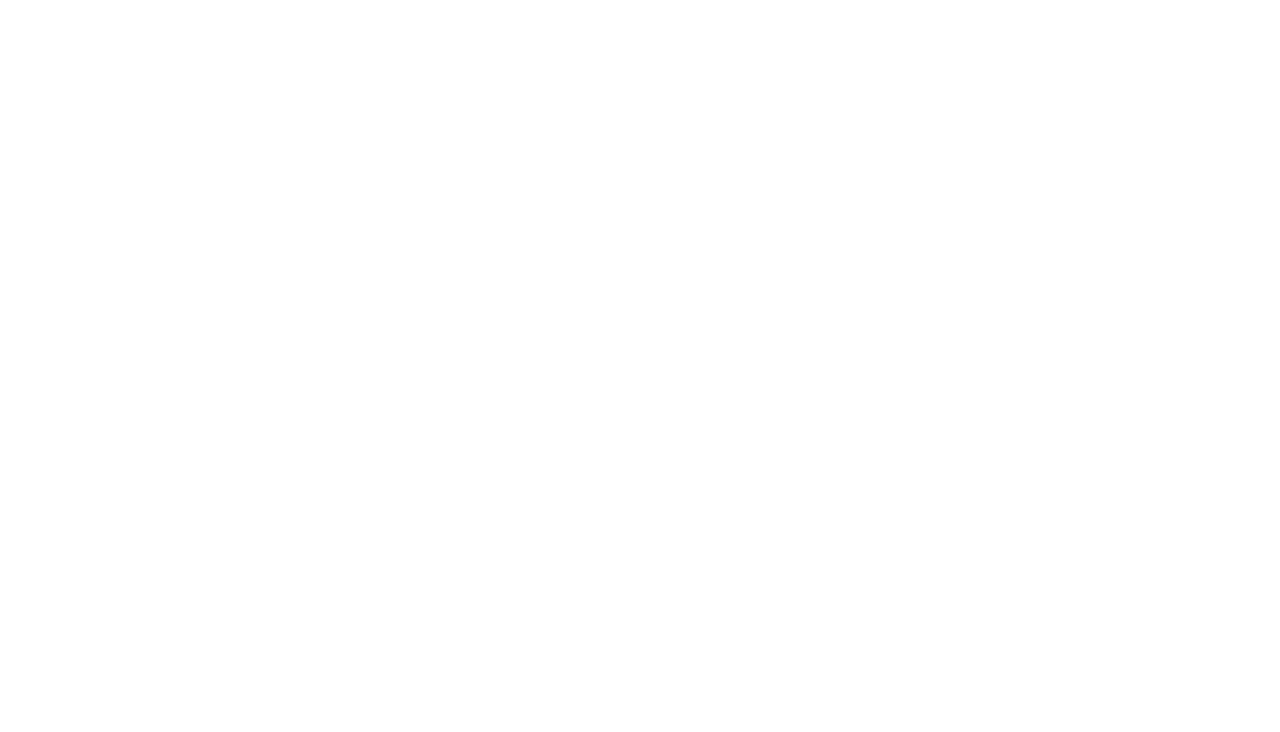
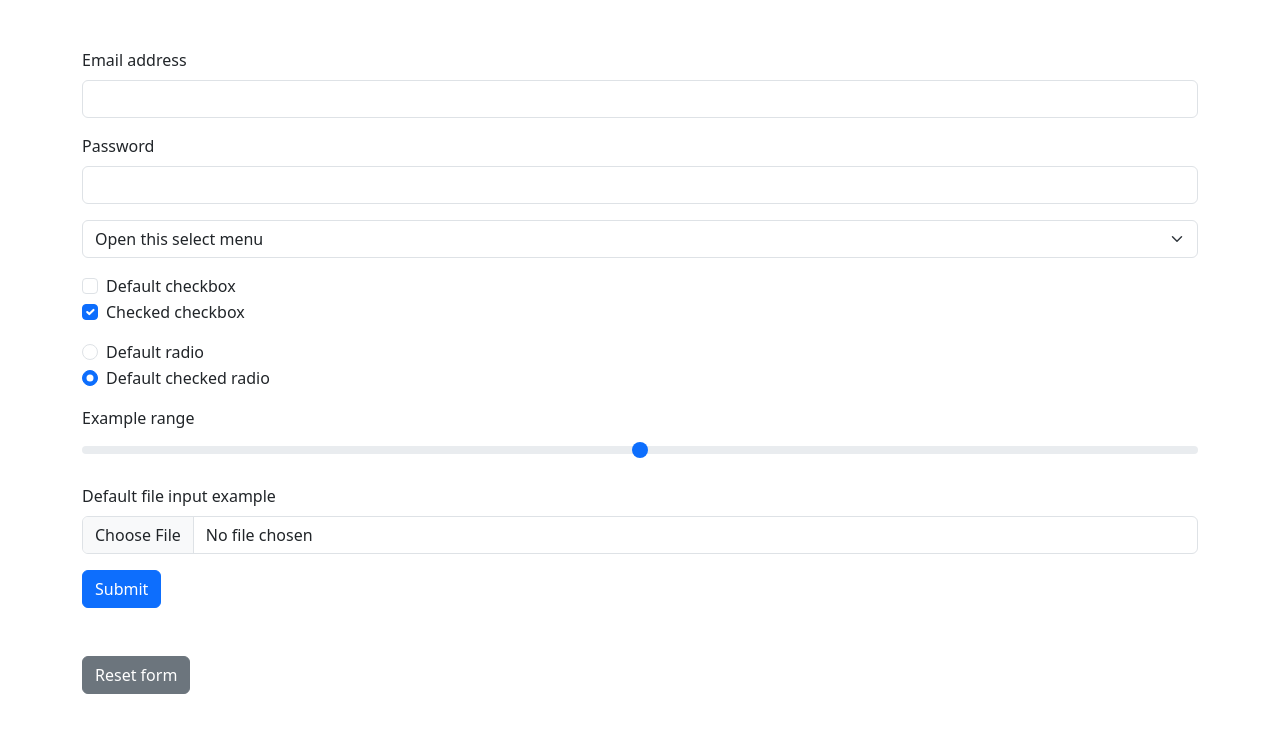
Before and after one commit to josemcj/simple-forms, a plain HTML site: page index.html in a window 1280 px wide. Drawn offline with nearby package versions, Linux system fonts and the light colour scheme.

Commit message:
feat: implementa la clase SimpleForms

```diff
--- /dev/null
+++ b/assets/js/main.js
@@ -0,0 +1,13 @@
+import SimpleForms from '../../SimpleForms/SimpleForms.js';
+
+const form = new SimpleForms('#form', {
+    validateOnSubmit: false,
+});
+
+document.querySelector('#form').addEventListener('submit', () => {
+    console.log(form.getData);
+});
+
+document.querySelector('#reset-form-btn').addEventListener('click', () => {
+    form.reset();
+});
--- a/index.html
+++ b/index.html
@@ -5,10 +5,83 @@
     <meta charset="UTF-8">
     <meta name="viewport" content="width=device-width, initial-scale=1.0">
     <title>Simple Forms</title>
+    <link href="https://cdn.jsdelivr.net/npm/bootstrap@5.3.3/dist/css/bootstrap.min.css" rel="stylesheet"
+        integrity="sha384-QWTKZyjpPEjISv5WaRU9OFeRpok6YctnYmDr5pNlyT2bRjXh0JMhjY6hW+ALEwIH" crossorigin="anonymous">
 </head>
 
 <body>
+    <main class="container min-vh-100">
+        <div class="my-5 d-flex flex-column justify-content-center-align-items-center">
+            <form id="form">
+                <div class="mb-3">
+                    <label for="email" class="form-label">Email address</label>
+                    <input type="text" class="form-control" id="email" name="email">
+                </div>
+                <div class="mb-3">
+                    <label for="password" class="form-label">Password</label>
+                    <input type="password" class="form-control" id="password" name="password">
+                </div>
+                <div class="mb-3">
+                    <select class="form-select" name="select">
+                        <option value="" selected>Open this select menu</option>
+                        <option value="1">One</option>
+                        <option value="2">Two</option>
+                        <option value="3">Three</option>
+                    </select>
+                </div>
+                <div class="mb-3">
+                    <div class="form-check">
+                        <input class="form-check-input" type="checkbox" value="check" id="flexCheckDefault"
+                            name="check">
+                        <label class="form-check-label" for="flexCheckDefault">
+                            Default checkbox
+                        </label>
+                    </div>
+                    <div class="form-check">
+                        <input class="form-check-input" type="checkbox" value="checked" id="flexCheckChecked"
+                            name="check" checked>
+                        <label class="form-check-label" for="flexCheckChecked">
+                            Checked checkbox
+                        </label>
+                    </div>
+                </div>
+                <div class="mb-3">
+                    <div class="form-check">
+                        <input class="form-check-input" type="radio" name="flexRadioDefault" id="flexRadioDefault1"
+                            value="radio1">
+                        <label class="form-check-label" for="flexRadioDefault1">
+                            Default radio
+                        </label>
+                    </div>
+                    <div class="form-check">
+                        <input class="form-check-input" type="radio" name="flexRadioDefault" id="flexRadioDefault2"
+                            checked value="radio2">
+                        <label class="form-check-label" for="flexRadioDefault2">
+                            Default checked radio
+                        </label>
+                    </div>
+                </div>
+                <div class="mb-3">
+                    <label for="customRange1" class="form-label">Example range</label>
+                    <input type="range" class="form-range" id="customRange1" name="range">
+                </div>
+                <div class="mb-3">
+                    <label for="formFile" class="form-label">Default file input example</label>
+                    <input class="form-control" type="file" id="formFile" name="archivo">
+                </div>
+                <button type="submit" class="btn btn-primary">Submit</button>
+            </form>
+        </div>
 
+        <button class="btn btn-secondary" id="reset-form-btn">
+            Reset form
+        </button>
+    </main>
+
+    <script src="https://cdn.jsdelivr.net/npm/bootstrap@5.3.3/dist/js/bootstrap.bundle.min.js"
+        integrity="sha384-YvpcrYf0tY3lHB60NNkmXc5s9fDVZLESaAA55NDzOxhy9GkcIdslK1eN7N6jIeHz"
+        crossorigin="anonymous"></script>
+    <script type="module" src="assets/js/main.js"></script>
 </body>
 
 </html>
```
